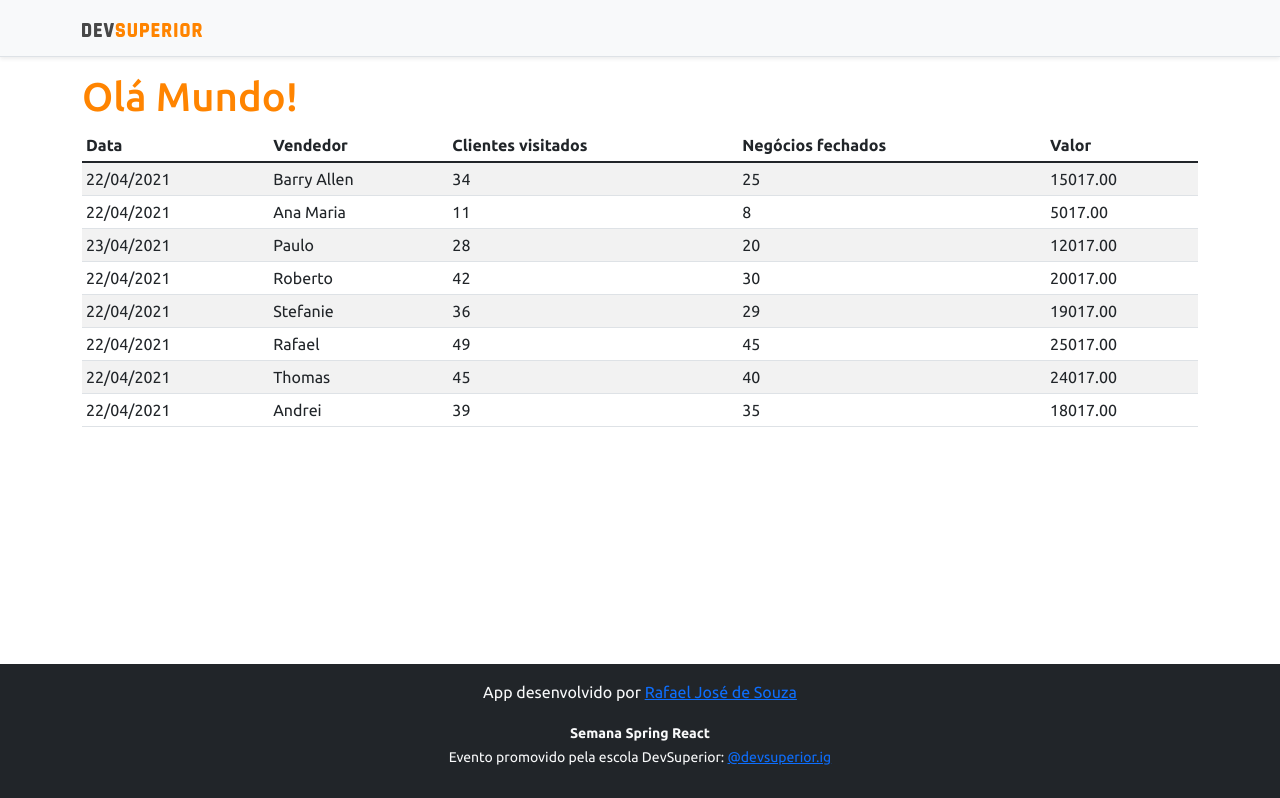
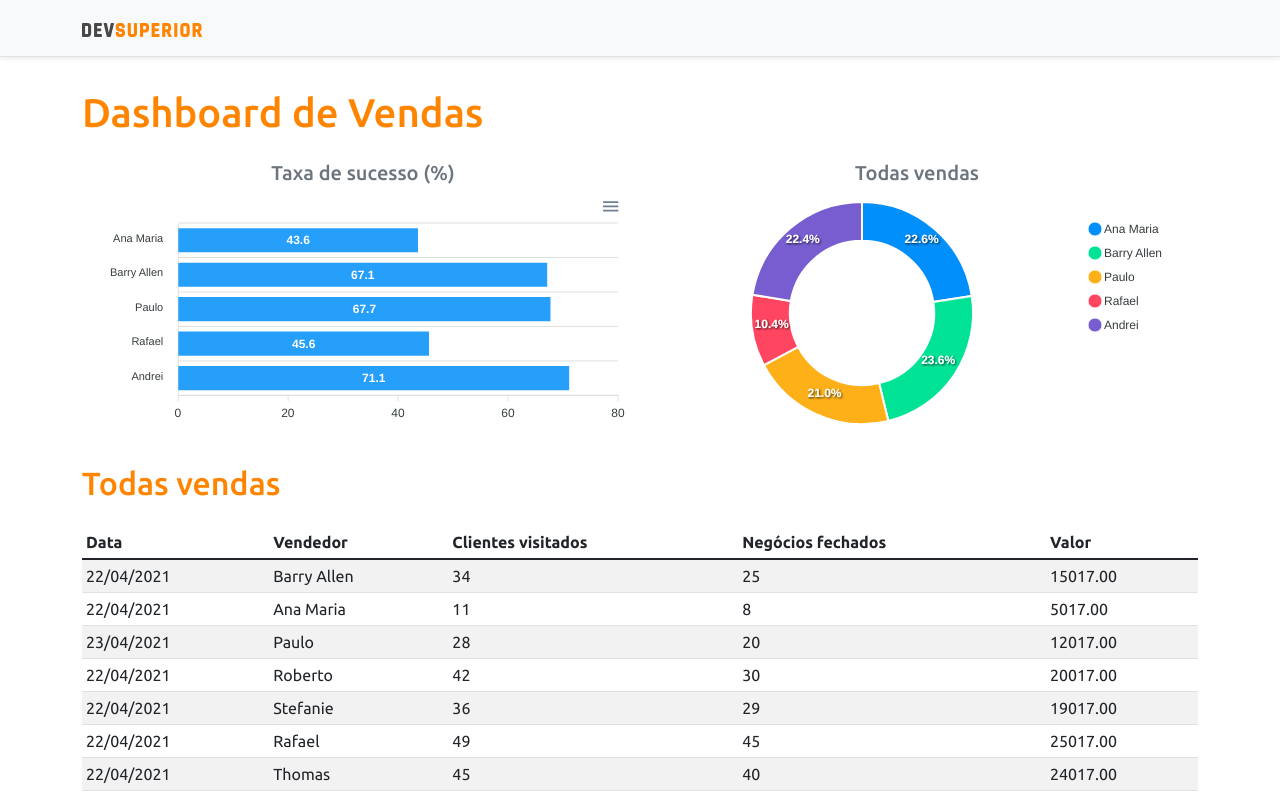
Before and after one commit to StringRafa/projeto-sds3, a React (Create React App) app in the folder frontend/: page / in a window 1280 px wide. Shown: the top 798 px of the page. Built offline with nearby package versions, Linux system fonts and the light colour scheme.

Commit message:
Static charts

```diff
--- a/frontend/package.json
+++ b/frontend/package.json
@@ -11,8 +11,10 @@
     "@types/node": "^12.0.0",
     "@types/react": "^17.0.0",
     "@types/react-dom": "^17.0.0",
+    "apexcharts": "^3.29.0",
     "bootstrap": "^5.1.3",
     "react": "^17.0.2",
+    "react-apexcharts": "^1.3.9",
     "react-dom": "^17.0.2",
     "react-scripts": "4.0.3",
     "typescript": "^4.1.2",
--- a/frontend/src/App.tsx
+++ b/frontend/src/App.tsx
@@ -1,4 +1,6 @@
+import BarChart from "components/BarChart";
 import DataTable from "components/DataTable";
+import DonutChart from "components/DonutChart";
 import Footer from "components/footer";
 import NavBar from "components/NavBar";
 
@@ -7,7 +9,26 @@
     <>
       <NavBar />
       <div className="container">
-        <h1 className='text-primary'>Olá Mundo!</h1>
+        <h1 className='text-primary py-3'>Dashboard de Vendas</h1>
+
+        <div className="row px-3">
+          <div className="col-sm-6">
+            <h5 className="text-center text-secondary">Taxa de sucesso (%)</h5>
+            <BarChart />
+          </div>
+          <div className="col-sm-6">
+            <h5 className="text-center text-secondary">Todas vendas</h5>
+            <DonutChart />
+          </div>
+
+        </div>
+
+        <div className="py-3">
+          <h2 className="text-primary">Todas vendas</h2>
+        </div>
+
+
+
         <DataTable />
       </div>
       <Footer />
--- /dev/null
+++ b/frontend/src/components/BarChart/index.tsx
@@ -0,0 +1,37 @@
+import Chart from 'react-apexcharts';
+
+function BarChart() {
+
+
+    const options = {
+        plotOptions: {
+            bar: {
+                horizontal: true,
+            }
+        },
+    };
+
+    const mockData = {
+        labels: {
+            categories: ['Ana Maria', 'Barry Allen', 'Paulo', 'Rafael', 'Andrei']
+        },
+        series: [
+            {
+                name: "% Sucesso",
+                data: [43.6, 67.1, 67.7, 45.6, 71.1]
+            }
+        ]
+    };
+
+
+    return (
+        <Chart
+            options={{ ...options, xaxis: mockData.labels}}
+            series={mockData.series}
+            type='bar'
+            height="240"
+        />
+    );
+}
+
+export default BarChart;
--- /dev/null
+++ b/frontend/src/components/DonutChart/index.tsx
@@ -0,0 +1,27 @@
+import Chart from 'react-apexcharts';
+
+function DonutChart() {
+
+
+    const mockData = {
+        series: [477138, 499928, 444867, 220426, 473088],
+        labels: ['Ana Maria', 'Barry Allen', 'Paulo', 'Rafael', 'Andrei']
+    }
+
+    const options = {
+        legend: {
+            show: true
+        }
+    }
+
+    return (
+        <Chart
+            options={{ ...options, labels: mockData.labels }}
+            series={mockData.series}
+            type='donut'
+            height="240"
+        />
+    );
+}
+
+export default DonutChart;
```
Also changed, not shown: 1 other file (tests, documents, lock files or other folders).
